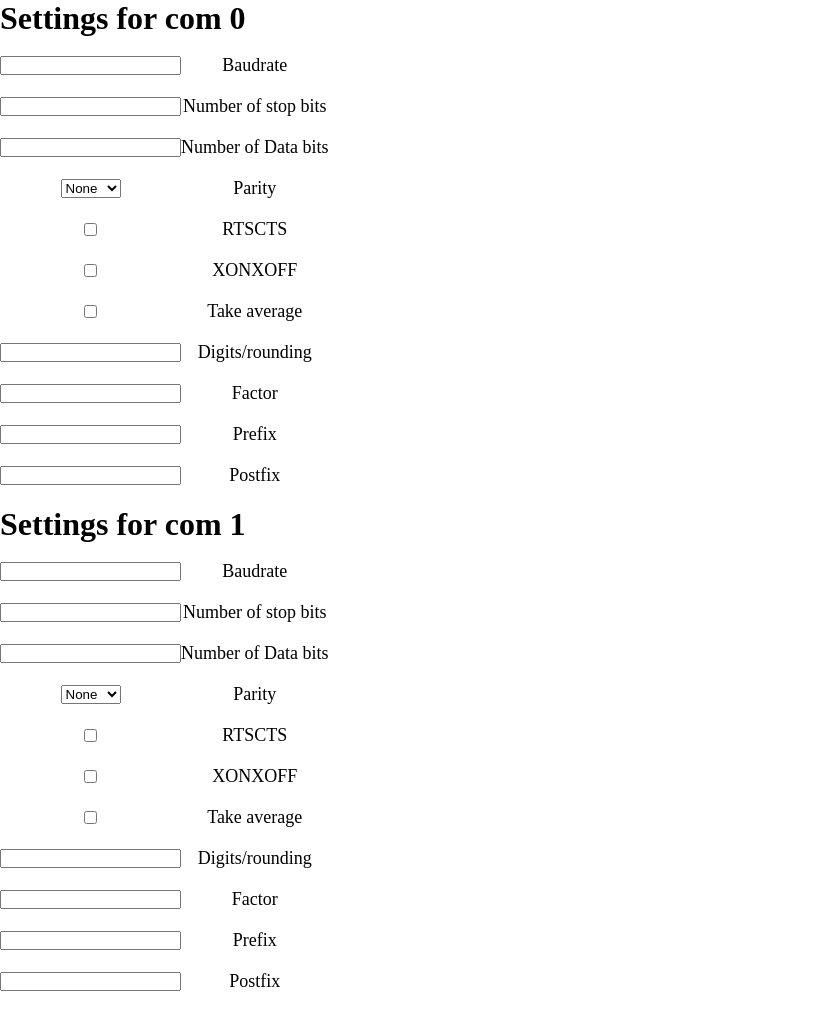
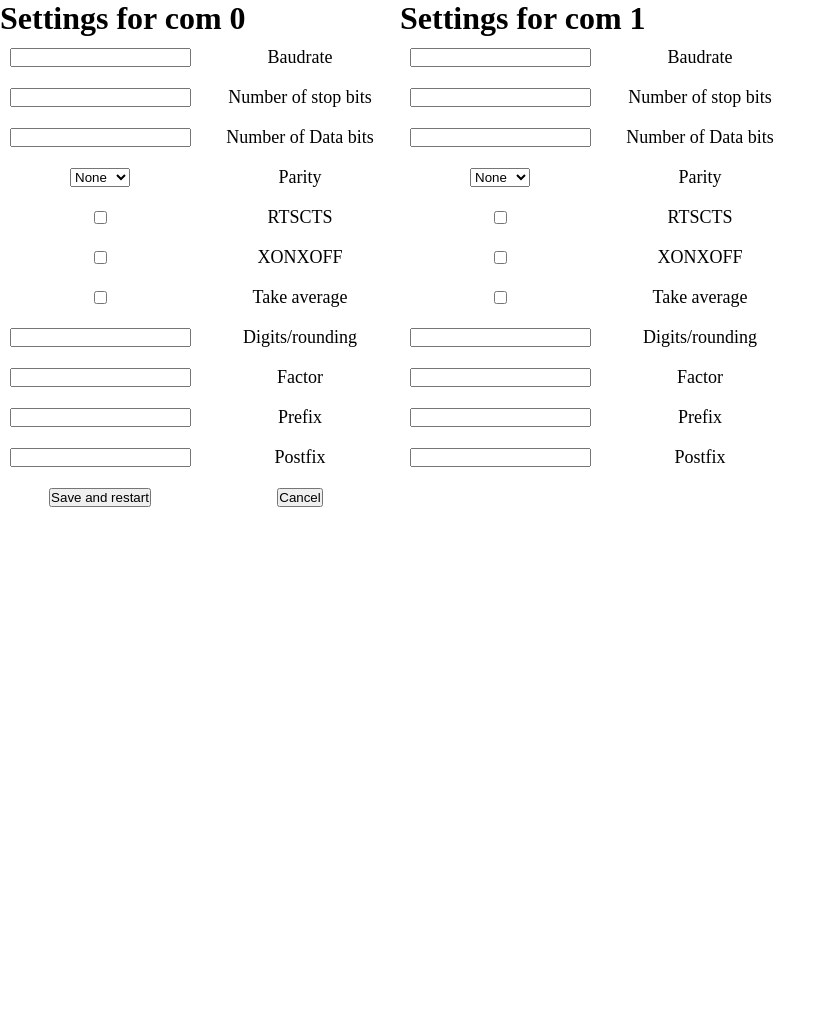
Before and after one commit to jwbuiter/serialserver, a website: page settings.html in a window 1280 px wide. Shown: the whole page, without its empty margins (0-836 px from the left). After the commit the page ends 800 px from the top, so only its background shows below. Drawn offline with Linux system fonts and the light colour scheme.

Commit message:
added restart and cleaned up settings page

```diff
--- a/settings.html
+++ b/settings.html
@@ -4,25 +4,26 @@
    <style>
       * { margin: 0; padding: 0; box-sizing: border-box;}
       table {text-align: center; border: none; border-collapse: collapse;}
-      tr { height: 20px; width: 100px;}
-      td { text-align: center; font-size: 18px; border-style: bold; }
+      tr { height: 40px; }
+      td { text-align: center; font-size: 18px; border-style: bold; width: 200px; }
     </style>
 </head>
 <body>
-<h1>Settings for com 0</h1><br>
-<table id="com0" style="display: inline-block;">
+<div style="float: left">
+  <h1>Settings for com 0</h1>
+  <table id="com0">
     <tr>
       <td><input type="number" id="baudrate" min="0" step="1"></td>
       <td>Baudrate</td>
-  <tr>
+    </tr>
     <tr>
       <td><input type="number" id="stopbits" min="0" step="1"></td>
       <td>Number of stop bits</td>
-  <tr>
+    </tr>
     <tr>
       <td><input type="number" id="bits" min="0" step="1"></td>
       <td>Number of Data bits</td>
-  <tr>
+    </tr>
     <tr>
       <td>
         <select id ="parit">
@@ -34,50 +35,57 @@
         </select>
       </td>
       <td>Parity</td>
-  <tr>
+    </tr>
     <tr>
       <td><input type="checkbox" id="rtscts"></td>
       <td>RTSCTS</td>
-  <tr>
+    </tr>
     <tr>
       <td><input type="checkbox" id="xonxoff"></td>
       <td>XONXOFF</td>
-  <tr>
+    </tr>
     <tr>
       <td><input type="checkbox" id="average"></td>
       <td>Take average</td>
-  <tr>
+    </tr>
     <tr>
       <td><input type="number" id="digits" min="0" step="1"></td>
       <td>Digits/rounding</td>
-  <tr>
+    </tr>
     <tr>
       <td><input type="number" id="factor"></td>
       <td>Factor</td>
-  <tr>
+    </tr>
     <tr>
       <td><input type="text" id="prefix"></td>
       <td>Prefix</td>
-  <tr>
+    </tr>
     <tr>
       <td><input type="text" id="postfix"></td>
       <td>Postfix</td>
+    </tr>
     <tr>
+      <td><input type="button" value="Save and restart"></td>
+      <td><input type="button" value="Cancel"></td>
+    </tr>
   </table>
-<h1>Settings for com 1</h1><br>
-<table id="com1" style="display: inline-block;">
+</div>
+
+<div style="float: left">
+  <h1>Settings for com 1</h1>
+  <table id="com1">
     <tr>
       <td><input type="number" id="baudrate" min="0" step="1"></td>
       <td>Baudrate</td>
-  <tr>
+    </tr>
     <tr>
       <td><input type="number" id="stopbits" min="0" step="1"></td>
       <td>Number of stop bits</td>
-  <tr>
+    </tr>
     <tr>
       <td><input type="number" id="bits" min="0" step="1"></td>
       <td>Number of Data bits</td>
-  <tr>
+    </tr>
     <tr>
       <td>
         <select id ="parit">
@@ -89,35 +97,36 @@
         </select>
       </td>
       <td>Parity</td>
-  <tr>
+    </tr>
     <tr>
       <td><input type="checkbox" id="rtscts"></td>
       <td>RTSCTS</td>
-  <tr>
+    </tr>
     <tr>
       <td><input type="checkbox" id="xonxoff"></td>
       <td>XONXOFF</td>
-  <tr>
+    </tr>
     <tr>
       <td><input type="checkbox" id="average"></td>
       <td>Take average</td>
-  <tr>
+    </tr>
     <tr>
       <td><input type="number" id="digits" min="0" step="1"></td>
       <td>Digits/rounding</td>
-  <tr>
+    </tr>
     <tr>
       <td><input type="number" id="factor"></td>
       <td>Factor</td>
-  <tr>
+    </tr>
     <tr>
       <td><input type="text" id="prefix"></td>
       <td>Prefix</td>
-  <tr>
+    </tr>
     <tr>
       <td><input type="text" id="postfix"></td>
       <td>Postfix</td>
-  <tr>
+    </tr>
   </table>
+</div>
 </body>
 </html>
```
Also changed, not shown: app.js (+11 -7 lines), debug.html (+6 -0 lines), res/restart.ico (added). Lines whose indentation alone changed are shown as unchanged.
